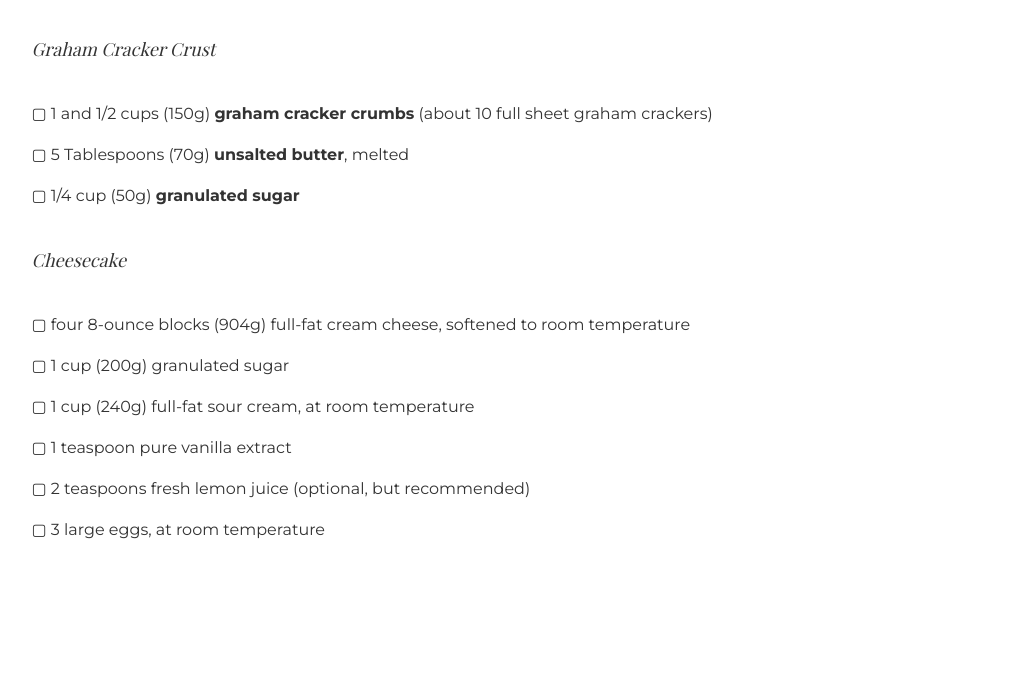
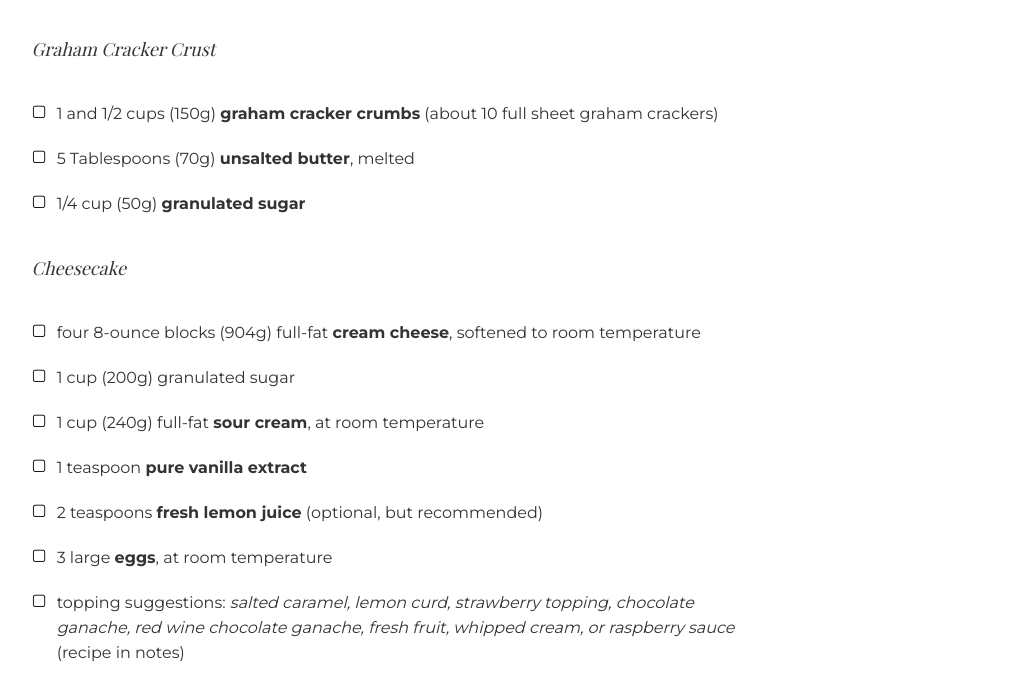
Before and after one commit to AkhilVenkateshPillai/devchallenges-Recipe-Page, a plain HTML site: page index.html in a window 1280 px wide. Shown: the part 710-1395 px from the top of the page, without its empty margins (124-1156 px from the left). Before the commit the page ends 1268 px from the top, so only its background shows below. Drawn offline with nearby package versions, Linux system fonts and the light colour scheme.

Commit message:
style update

```diff
--- a/index.html
+++ b/index.html
@@ -27,20 +27,48 @@
                 <h3>Graham Cracker Crust</h3>
 
                 <ul>
-                    <li><p><span class="rect">&#9634;</span> 1 and 1/2 cups (150g) <span class="bold">graham cracker crumbs</span> (about 10 full sheet graham crackers)</p></li>
-                    <li><p><span class="rect">&#9634;</span> 5 Tablespoons (70g) <span class="bold"> unsalted butter</span>, melted</p></li>
-                    <li><p><span class="rect">&#9634;</span> 1/4 cup (50g) <span class="bold">granulated sugar</span> </p></li>
+                    <li><span class="rect">&#9634;</span>
+                        <p> 1 and 1/2 cups (150g) <span class="bold">graham cracker
+                                crumbs</span> (about 10 full sheet graham crackers)</p>
+                    </li>
+                    <li><span class="rect">&#9634;</span>
+                        <p> 5 Tablespoons (70g) <span class="bold"> unsalted
+                                butter</span>, melted</p>
+                    </li>
+                    <li><span class="rect">&#9634;</span>
+                        <p>1/4 cup (50g) <span class="bold">granulated sugar</span>
+                        </p>
+                    </li>
                 </ul>
 
                 <h3>Cheesecake</h3>
 
                 <ul>
-                    <li><p><span class="rect">&#9634;</span> four 8-ounce blocks (904g) full-fat cream cheese, softened to room temperature</p></li>
-                    <li><p><span class="rect">&#9634;</span> 1 cup (200g) granulated sugar</p></li>
-                    <li><p><span class="rect">&#9634;</span> 1 cup (240g) full-fat sour cream, at room temperature</p></li>
-                    <li><p><span class="rect">&#9634;</span> 1 teaspoon pure vanilla extract</p></li>
-                    <li><p><span class="rect">&#9634;</span> 2 teaspoons fresh lemon juice (optional, but recommended)</p></li>
-                    <li><p><span class="rect">&#9634;</span> 3 large eggs, at room temperature </p></li>
+                    <li><span class="rect">&#9634;</span>
+                        <p> four 8-ounce blocks (904g) full-fat <span class="bold">cream cheese</span>, softened
+                            to room temperature</p>
+                    </li>
+                    <li><span class="rect">&#9634;</span>
+                        <p>1 cup (200g) <span class="bold"></span>granulated sugar</p>
+                    </li>
+                    <li><span class="rect">&#9634;</span>
+                        <p>1 cup (240g) full-fat <span class="bold">sour cream</span>, at room temperature</p>
+                    </li>
+                    <li><span class="rect">&#9634;</span>
+                        <p> 1 teaspoon <span class="bold">pure vanilla extract</span></p>
+                    </li>
+                    <li><span class="rect">&#9634;</span>
+                        <p> 2 teaspoons <span class="bold">fresh lemon juice</span> (optional, but recommended)
+                        </p>
+                    </li>
+                    <li><span class="rect">&#9634;</span>
+                        <p> 3 large <span class="bold">eggs</span>, at room temperature </p>
+                    </li>
+                    <li><span class="rect">&#9634;</span>
+                        <p> topping suggestions:<span class="italic"> salted caramel, lemon curd, strawberry
+                            topping, chocolate ganache, red wine chocolate ganache, fresh fruit, whipped cream, or
+                            raspberry sauce</span> (recipe in notes) </p>
+                    </li>
                 </ul>
 
 
--- a/styles.css
+++ b/styles.css
@@ -21,6 +21,8 @@ font-weight: bold;
 font-size: 48px;
 line-height: 64px;
 margin: 0;
+width: 100%;
+max-width: 100%;
 }
 
 .container-header>.header-encloser>p{
@@ -62,12 +64,21 @@ font-weight: bold;
 font-size: 24px;
 line-height: 32px;
 color: #333333;
+
 }
 
 .container-body>ul{
- list-style: none;
+ list-style-type: none;
  padding-left: 0;
 }
+
+.container-body>ul>li>p{
+
+    margin: 0 10px;
+   }
+
+li{margin:20px 0; display: flex;}
+
 
 .container-body>ul>li>p{
 
@@ -78,8 +89,13 @@ font-size: 16px;
 line-height: 25px;
 color: #333333;
    }
+
 .bold{
     font-weight: bold;
+}
+
+.italic{
+    font-style:italic ;
 }
 .container-body>h3{
 font-family: Playfair Display;
```
